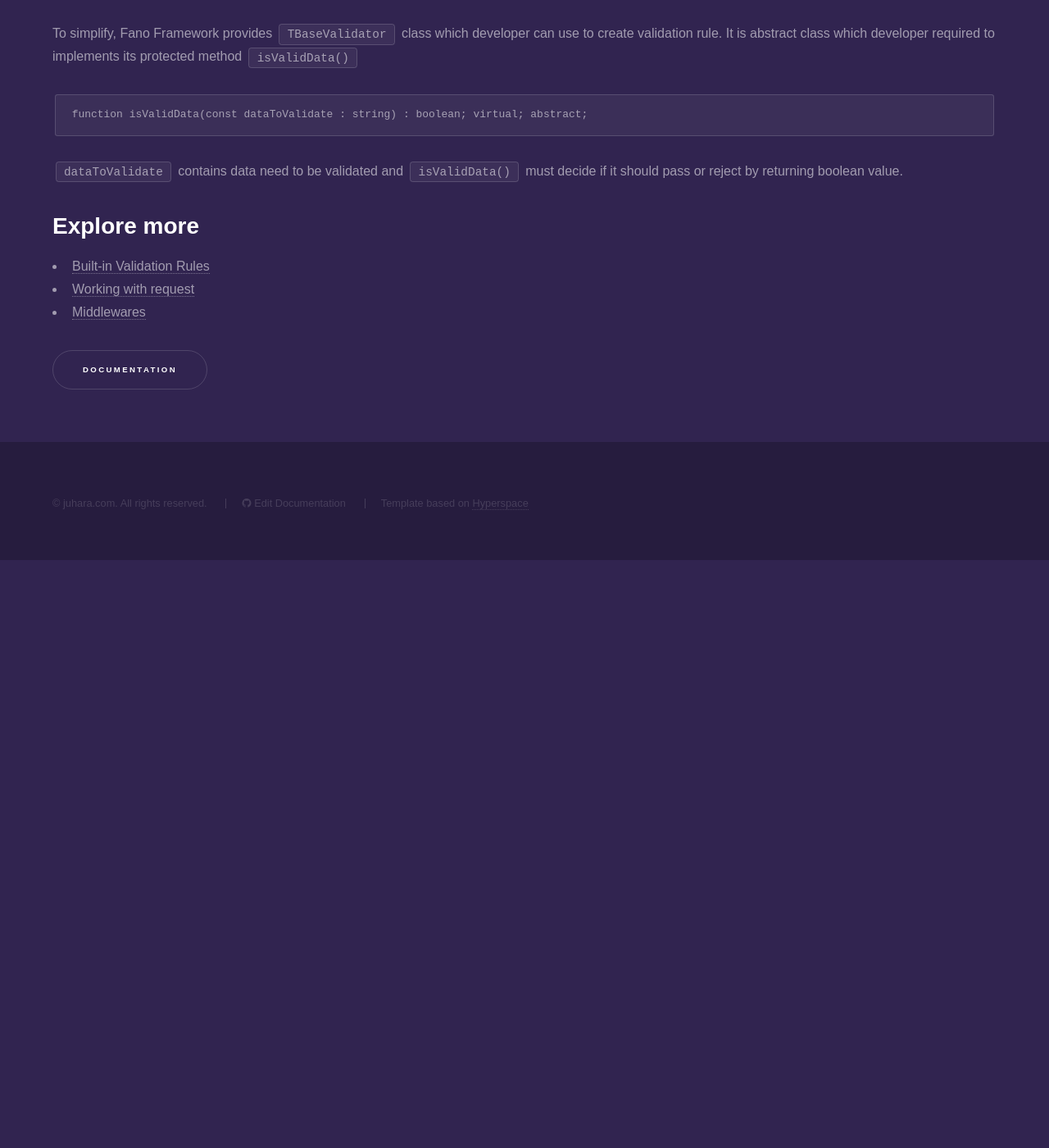
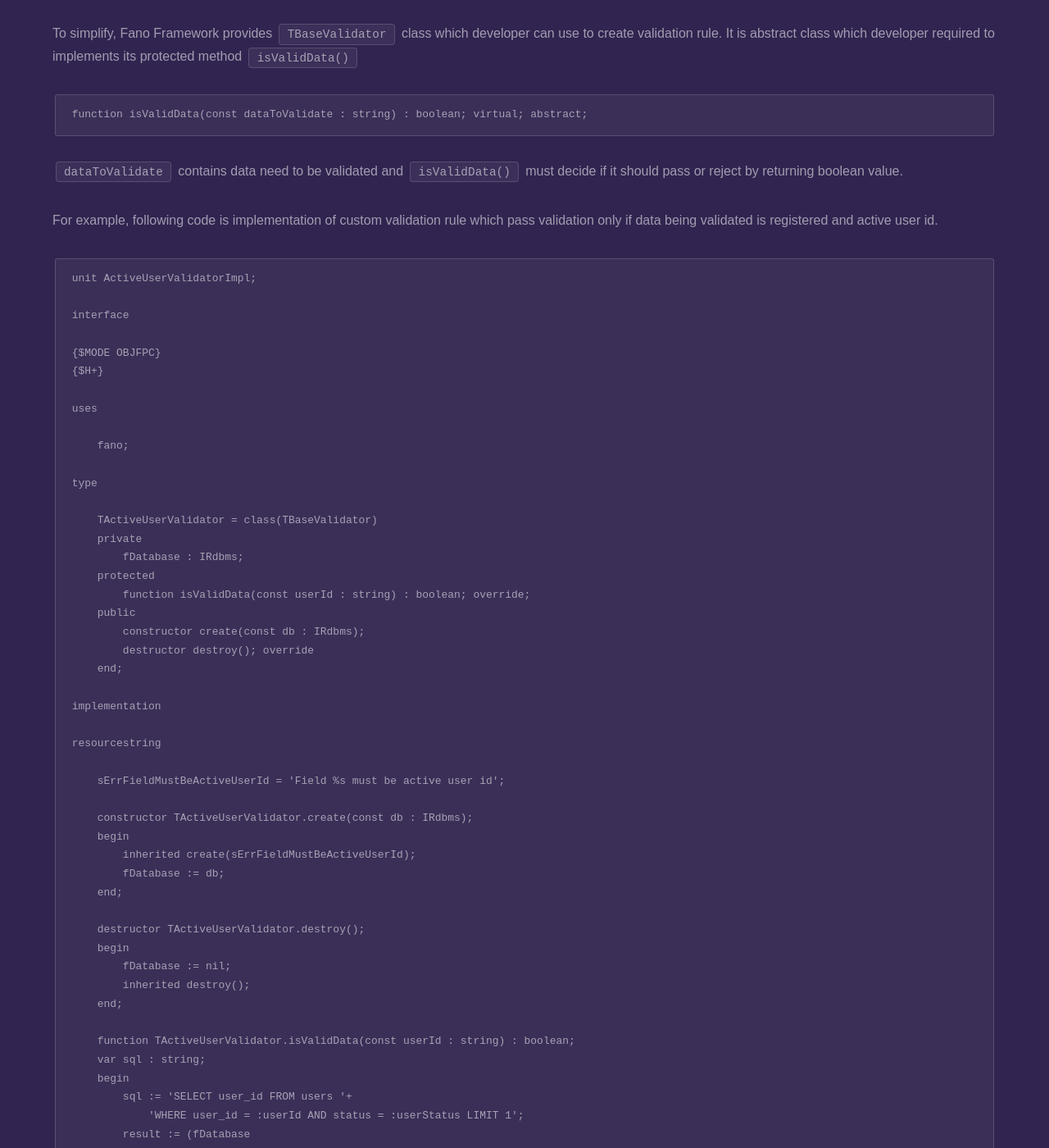
Before and after one commit to fanoframework/fanoframework.github.io, a Jekyll site: the page built from security/form-validation/index.md, in a window 1280 px wide and 1400 px high, scrolled down 4727 px. Shown: the whole window at 82% size. Built offline with Jekyll 4.4.1, drawn with Linux system fonts in a browser that asks for light colours; our own code applies the rules of GitHub Pages for plain Markdown files; before the commit the page ends 5410 px from its top, so only the background shows below that; some of the changed text lies outside the part shown.

Commit message:
add code sample how to write custom validation rule

````diff
--- a/security/form-validation/index.md
+++ b/security/form-validation/index.md
@@ -184,6 +184,66 @@ function isValidData(const dataToValidate : string) : boolean; virtual; abstract
 
 `dataToValidate` contains data need to be validated and `isValidData()` must decide if it should pass or reject by returning boolean value.
 
+For example, following code is implementation of custom validation rule which pass validation only if data being validated is registered and active user id.
+
+```
+unit ActiveUserValidatorImpl;
+
+interface
+
+{$MODE OBJFPC}
+{$H+}
+
+uses
+
+    fano;
+
+type
+
+    TActiveUserValidator = class(TBaseValidator)
+    private
+        fDatabase : IRdbms;
+    protected
+        function isValidData(const userId : string) : boolean; override;
+    public
+        constructor create(const db : IRdbms);
+        destructor destroy(); override
+    end;
+
+implementation
+
+resourcestring
+
+    sErrFieldMustBeActiveUserId = 'Field %s must be active user id';
+
+    constructor TActiveUserValidator.create(const db : IRdbms);
+    begin
+        inherited create(sErrFieldMustBeActiveUserId);
+        fDatabase := db;
+    end;
+
+    destructor TActiveUserValidator.destroy();
+    begin
+        fDatabase := nil;
+        inherited destroy();
+    end;
+
+    function TActiveUserValidator.isValidData(const userId : string) : boolean;
+    var sql : string;
+    begin
+        sql := 'SELECT user_id FROM users '+
+            'WHERE user_id = :userId AND status = :userStatus LIMIT 1';
+        result := (fDatabase
+            .prepare(sql)
+            .paramStr('userId', userId)
+            .paramStr('userStatus', 'active')
+            .execute()
+            .resultCount() > 0);
+    end;
+end.
+
+```
+
 ## Explore more
 
 - [Built-in Validation Rules](/security/form-validation/built-in-validation-rules)
````
